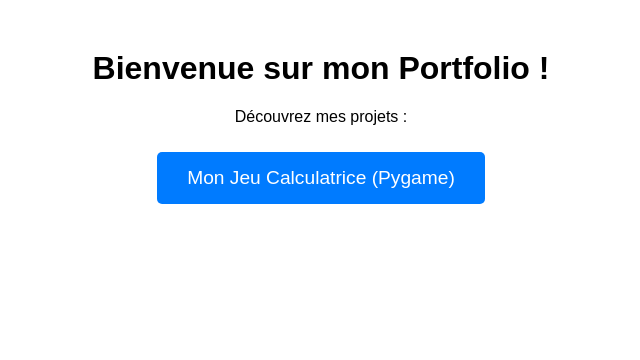
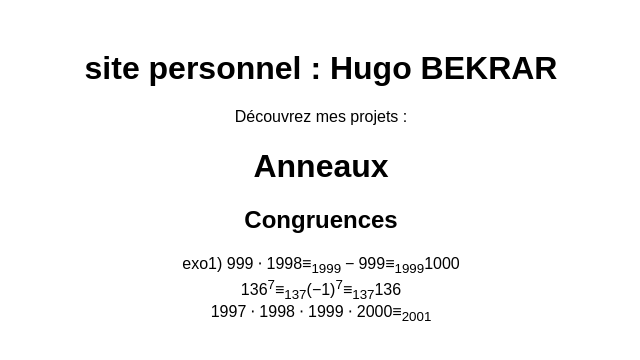
Before and after one commit to hugobekrar/mywebsite, a plain HTML site: page index.html in a window 1280 px wide. Shown: the whole page, without its empty margins (319-959 px from the left). Drawn offline with Linux system fonts and the light colour scheme.

Commit message:
test pour projet correction d'exercices

```diff
--- a/index.html
+++ b/index.html
@@ -22,10 +22,18 @@
     </style>
 </head>
 <body>
-    <h1>Bienvenue sur mon Portfolio !</h1>
+    <h1>site personnel : Hugo BEKRAR</h1>
     <p>Découvrez mes projets :</p>
     <div>
-        <a href="jeu0\web\index.html" class="project-button">Mon Jeu Calculatrice (Pygame)</a>
-        </div>
+        <h1 id="anneaux">Anneaux</h1>
+<h2 id="congruences">Congruences</h2>
+<p>exo1) <span
+class="math inline">999 ⋅ 1998≡<sub>1999</sub> − 999≡<sub>1999</sub>1000</span><br />
+<span
+class="math inline">136<sup>7</sup>≡<sub>137</sub>(−1)<sup>7</sup>≡<sub>137</sub>136</span><br />
+<span
+class="math inline">1997 ⋅ 1998 ⋅ 1999 ⋅ 2000≡<sub>2001</sub></span></p>
+
+    </div>
 </body>
 </html>
```
